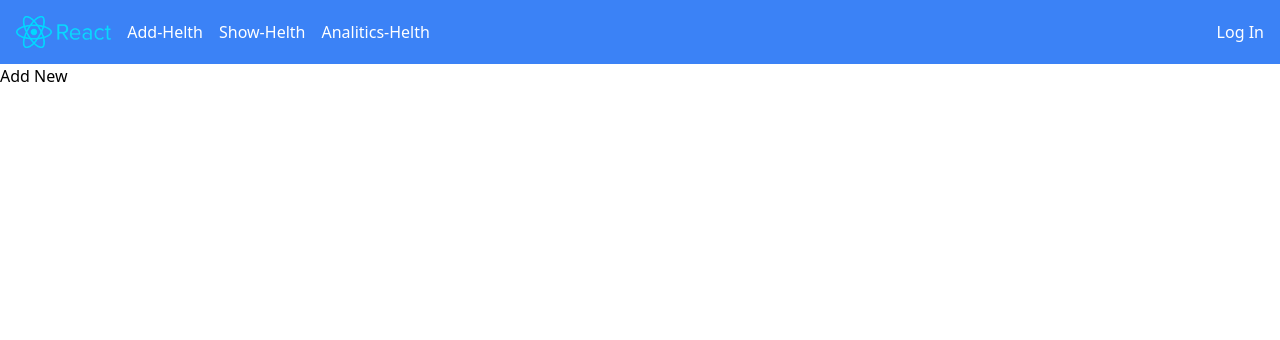
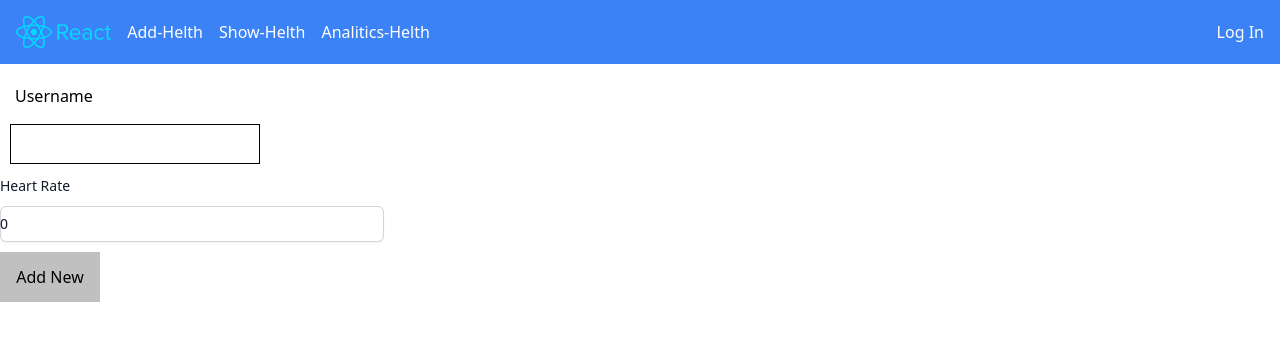
Before and after one commit to SanketWashimkar/Helth_App, a React (Create React App) app: page / in a window 1280 px wide. Shown: the top 340 px of the page. Built offline with nearby package versions, Linux system fonts and the light colour scheme.

Commit message:
main:18th commit

```diff
--- a/src/components/AddHealthData/AddHealthData.tsx
+++ b/src/components/AddHealthData/AddHealthData.tsx
@@ -1,13 +1,21 @@
-import { useContext } from "react";
+import { useContext, useState } from "react";
 import mainContext from "../../Store/mainContext/mainContext";
-
+import styless from './AddHealthData.module.scss';
 const AddHealthData = () => {
 const healthContext:any = useContext(mainContext);
 const {setHealthData, healthData} = healthContext;
-console.log('setHealthData', setHealthData)
+//console.log('setHealthData', setHealthData)
+const [userName, setUserName] = useState('');
+const [userNameIsTouched, setUserNameIsTouched] = useState(false);
+const userNameIsEmpty = userName === ''
 
-const addNewHealthData = () => {
-  const NewHealthData = [
+const [hr,setHR] = useState(0);
+
+const addNewHealthData = (e:any) => {
+  e.preventDefault();
+  console.log('userName', userName);
+  console.log('hr',hr);
+  const newHealthData = [
 ...healthData
 ,{
   id: 12,
@@ -20,12 +28,55 @@ const addNewHealthData = () => {
   spo2: 1232,
   name: 'arc2'
 
-}]
-setHealthData(NewHealthData)
-}
+},
+];
+setHealthData(newHealthData)
+};
+console.log('chcek user name', userName === '')
+//const changeUserName = (e: any) => {
+  //     if (e.target.value !== "") {
+  //       setUserNameIsEmpty(false);
+  //     } else {
+  //       setUserNameIsEmpty(true);
+  //     }
+  //     setUserName(e.target.value);
+  //   };
+  return <div>
+<form onSubmit ={ (e)=> addNewHealthData(e)}>
+<div className={styless["form-control"]}>
+  <label htmlFor="username">Username</label>
+  <input type="text" id = "username" value={userName}
+  onBlur = {() => setUserNameIsTouched(true)}
+onChange={(e)=>setUserName(e.target.value)}
+/>
+{userNameIsTouched && userNameIsEmpty &&(
+  <span className={styless['error-class']}>
+    'user name can not  be empty'
+  </span>
+)}
+</div>
+<div className="sm:col-span-2 sm:col-start-1 w-96">
+          <label
+            htmlFor="hr"
+            className="block text-sm font-medium leading-6 text-gray-900"
+          >
+            Heart Rate
+          </label>
+          <div className="mt-2">
+            <input
+              type="number"
+              name="hr"
+              id="hr"
+              value={hr}
+              onChange={(e) => setHR(parseFloat(e.target.value))}
+              autoComplete="address-level2"
+              className="block w-full rounded-md border-0 py-1.5 text-gray-900 shadow-sm ring-1 ring-inset ring-gray-300 placeholder:text-gray-400 focus:ring-2 focus:ring-inset focus:ring-indigo-600 sm:text-sm sm:leading-6"
+            />
+          </div>
+        </div>
+        <button type="submit" disabled = {userNameIsEmpty}className={userNameIsEmpty ? styless['submit-bt-empty'] : styless['submit-bt']} >Add New</button>
+</form>
 
-  return <div>
-    <button type="button" onClick={addNewHealthData}>Add New</button>
   </div>;
 };
 export default AddHealthData;
```
